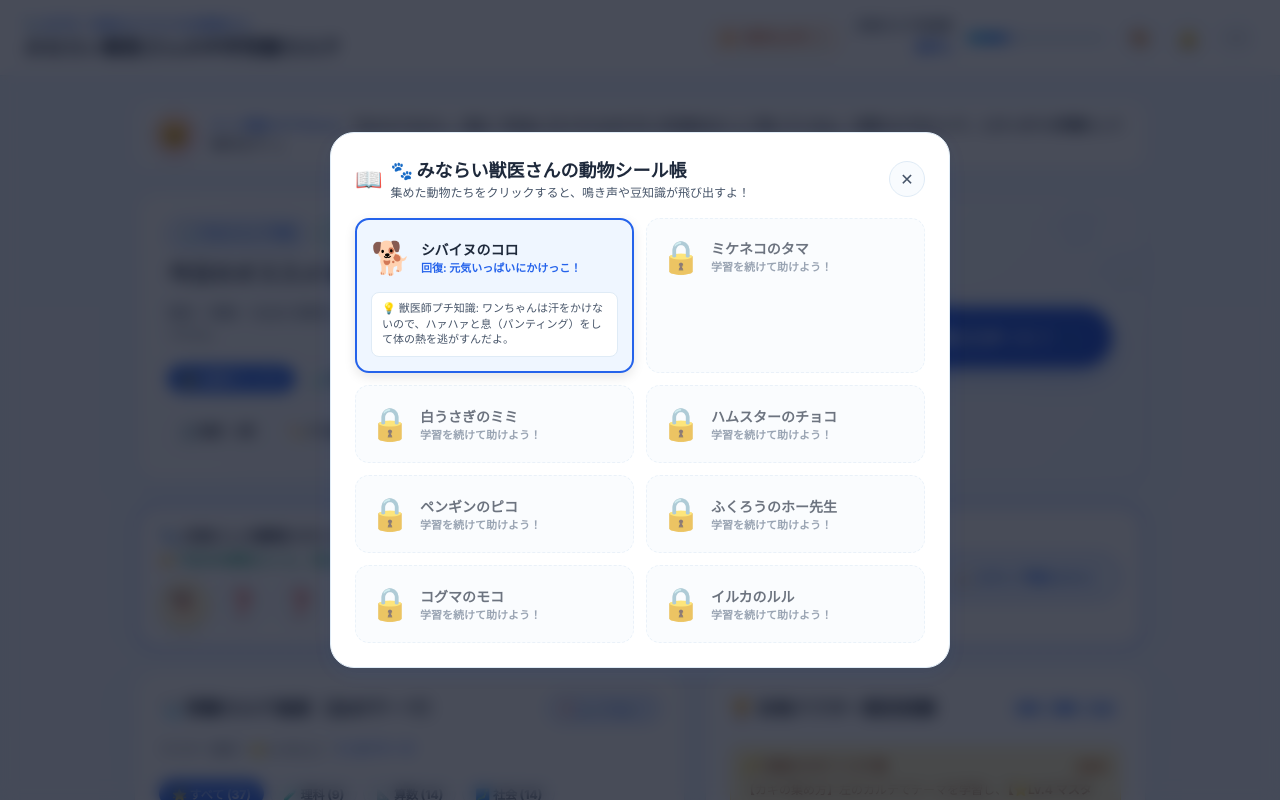
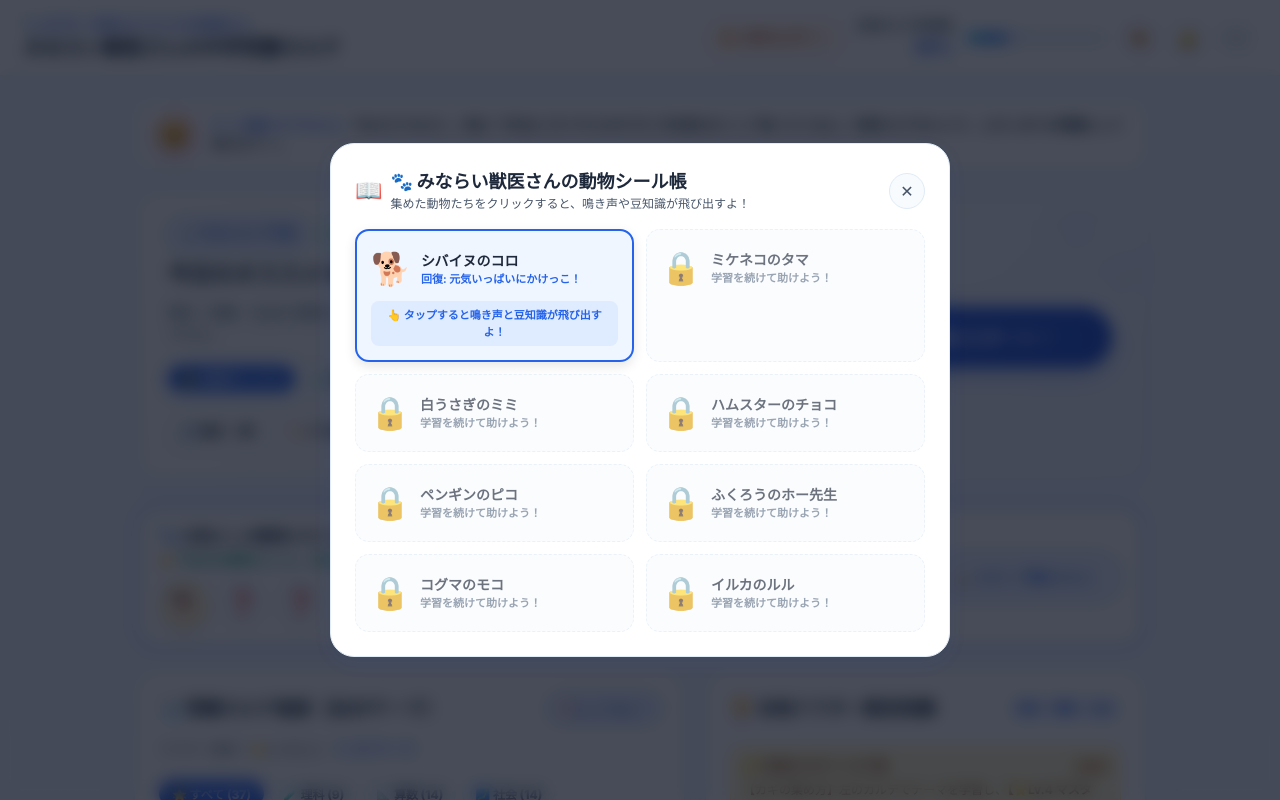
Before and after one commit to saka-guchi/saka-guchi.github.io, a React (Vite) app in the folder junior-vet-exam-chart/: page /#/ in a window 1280 px wide. Both pictures are taken after a click on the button "📖 スタンプ帳をひらく". Shown: the top 800 px of the page. Built offline with nearby package versions, Linux system fonts and the light colour scheme; a web font is replaced by a local one.

Commit message:
fix(stamp): 動物シール帳でタップ時に鳴き声と豆知識が飛び出すインタラクションに改修

```diff
--- a/junior-vet-exam-chart/src/pages/HomePage.tsx
+++ b/junior-vet-exam-chart/src/pages/HomePage.tsx
@@ -19,6 +19,7 @@ export const HomePage: React.FC = () => {
   const { startDailySession } = useAppStore();
   const [earnedStampIds, setEarnedStampIds] = useState<string[]>([]);
   const [showStampModal, setShowStampModal] = useState(false);
+  const [openedStampId, setOpenedStampId] = useState<string | null>(null);
   const [showLevelHelpModal, setShowLevelHelpModal] = useState(false);
   const [flashCardSkillId, setFlashCardSkillId] = useState<string | null>(null);
 
@@ -602,6 +603,8 @@ export const HomePage: React.FC = () => {
             <div style={{ display: 'grid', gridTemplateColumns: 'repeat(2, 1fr)', gap: '12px' }}>
               {ANIMAL_STAMPS.map(stamp => {
                 const isEarned = earnedStampIds.includes(stamp.id);
+                const isOpened = openedStampId === stamp.id;
+
                 return (
                   <div
                     key={stamp.id}
@@ -609,23 +612,26 @@ export const HomePage: React.FC = () => {
                       if (isEarned) {
                         sound.playAnimalHappy();
                         fireConfetti({ count: 20 });
+                        setOpenedStampId(prev => (prev === stamp.id ? null : stamp.id));
                       } else {
                         sound.playPop();
                       }
                     }}
                     style={{
                       border: isEarned ? '2px solid var(--primary)' : '1px dashed var(--border)',
-                      background: isEarned ? 'var(--primary-weak)' : 'var(--surface-subtle)',
+                      background: isEarned ? (isOpened ? '#fef3c7' : 'var(--primary-weak)') : 'var(--surface-subtle)',
                       borderRadius: '14px',
                       padding: '14px',
                       display: 'flex',
                       flexDirection: 'column',
-                      gap: '6px',
+                      gap: '8px',
                       opacity: isEarned ? 1 : 0.65,
                       cursor: 'pointer',
                       boxShadow: isEarned ? '0 4px 12px rgba(0, 0, 0, 0.1)' : 'none',
-                      transition: 'transform 0.15s ease',
+                      transition: 'all 0.2s ease',
+                      transform: isOpened ? 'scale(1.02)' : 'none',
                     }}
+                    data-testid={`animal-stamp-${stamp.id}`}
                   >
                     <div style={{ display: 'flex', alignItems: 'center', gap: '10px' }}>
                       <span style={{ fontSize: '32px' }}>{isEarned ? stamp.icon : '🔒'}</span>
@@ -638,10 +644,31 @@ export const HomePage: React.FC = () => {
                         </div>
                       </div>
                     </div>
+
                     {isEarned && (
+                      isOpened ? (
+                        <div style={{ display: 'flex', flexDirection: 'column', gap: '6px', marginTop: '4px' }}>
+                          {/* 飛び出す鳴き声・感謝メッセージ */}
                           <div
                             style={{
-                          marginTop: '4px',
+                              background: '#ffffff',
+                              border: '1.5px solid #f59e0b',
+                              color: '#92400e',
+                              fontSize: '12px',
+                              fontWeight: 'bold',
+                              padding: '8px 10px',
+                              borderRadius: '8px',
+                              lineHeight: '1.45',
+                              boxShadow: '0 2px 6px rgba(245, 158, 11, 0.15)',
+                            }}
+                            data-testid={`stamp-cheer-${stamp.id}`}
+                          >
+                            🐾 {stamp.cheerMessage}
+                          </div>
+
+                          {/* 飛び出す獣医師プチ知識 */}
+                          <div
+                            style={{
                               fontSize: '11px',
                               color: 'var(--text-subtle)',
                               background: 'var(--surface)',
@@ -650,9 +677,26 @@ export const HomePage: React.FC = () => {
                               border: '1px solid var(--border)',
                               lineHeight: '1.45',
                             }}
+                            data-testid={`stamp-fact-${stamp.id}`}
                           >
                             {stamp.vetFact}
                           </div>
+                        </div>
+                      ) : (
+                        <div
+                          style={{
+                            fontSize: '11px',
+                            color: 'var(--primary)',
+                            background: 'rgba(37, 99, 235, 0.08)',
+                            padding: '6px 8px',
+                            borderRadius: '8px',
+                            textAlign: 'center',
+                            fontWeight: 'bold',
+                          }}
+                        >
+                          👆 タップすると鳴き声と豆知識が飛び出すよ！
+                        </div>
+                      )
                     )}
                   </div>
                 );
```
Also changed, not shown: 1 other file (tests, documents, lock files or other folders). Lines whose indentation alone changed are shown as unchanged.
